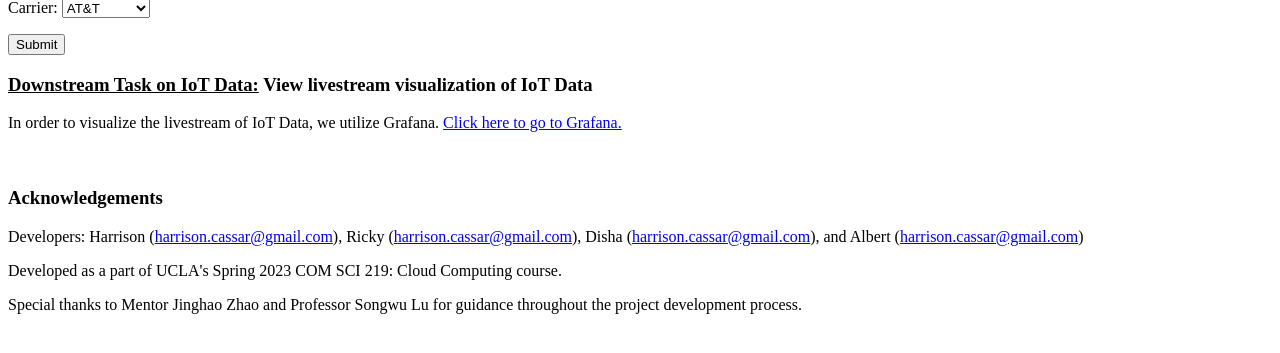
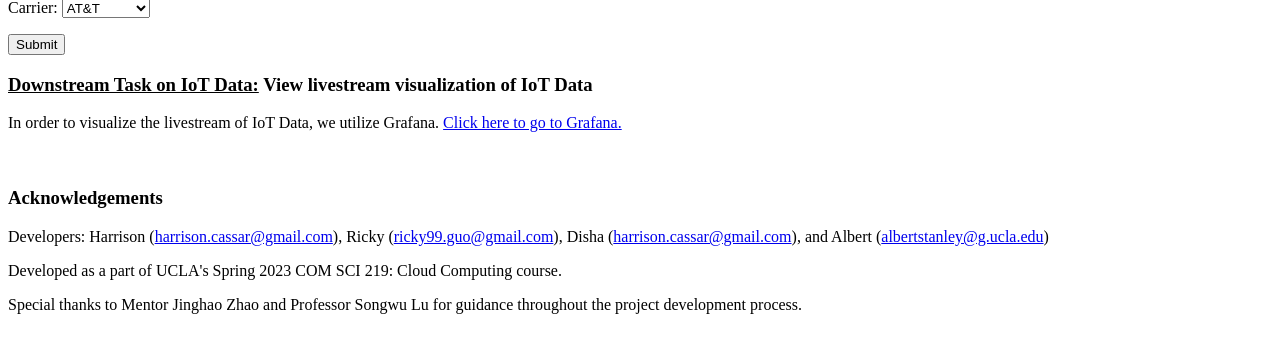
Before and after one commit to harrisonCassar/CS219-Cloud-IoT-Management-SIM-Card, a Flask app: page / in a window 1280 px wide. Shown: the part 282-635 px from the top of the page. Run offline with Flask 2, Linux system fonts and the light colour scheme; some libraries are stand-ins or nearby versions.

Commit message:
fix some emails

```diff
--- a/flask_server/templates/index.html
+++ b/flask_server/templates/index.html
@@ -37,7 +37,7 @@
 
     <footer>
       <h3>Acknowledgements</h3>
-      <p>Developers: Harrison (<a href="mailto:harrison.cassar@gmail.com">harrison.cassar@gmail.com</a>), Ricky (<a href="mailto:harrison.cassar@gmail.com">harrison.cassar@gmail.com</a>), Disha (<a href="mailto:harrison.cassar@gmail.com">harrison.cassar@gmail.com</a>), and Albert (<a href="mailto:harrison.cassar@gmail.com">harrison.cassar@gmail.com</a>)</p>
+      <p>Developers: Harrison (<a href="mailto:harrison.cassar@gmail.com">harrison.cassar@gmail.com</a>), Ricky (<a href="mailto:ricky99.guo@gmail.com">ricky99.guo@gmail.com</a>), Disha (<a href="mailto:harrison.cassar@gmail.com">harrison.cassar@gmail.com</a>), and Albert (<a href="mailto:albertstanley@g.ucla.edu">albertstanley@g.ucla.edu</a>)</p>
       <p>Developed as a part of UCLA's Spring 2023 COM SCI 219: Cloud Computing course.</p>
       <p>Special thanks to Mentor Jinghao Zhao and Professor Songwu Lu for guidance throughout the project development process. </p>
     </footer>
```
